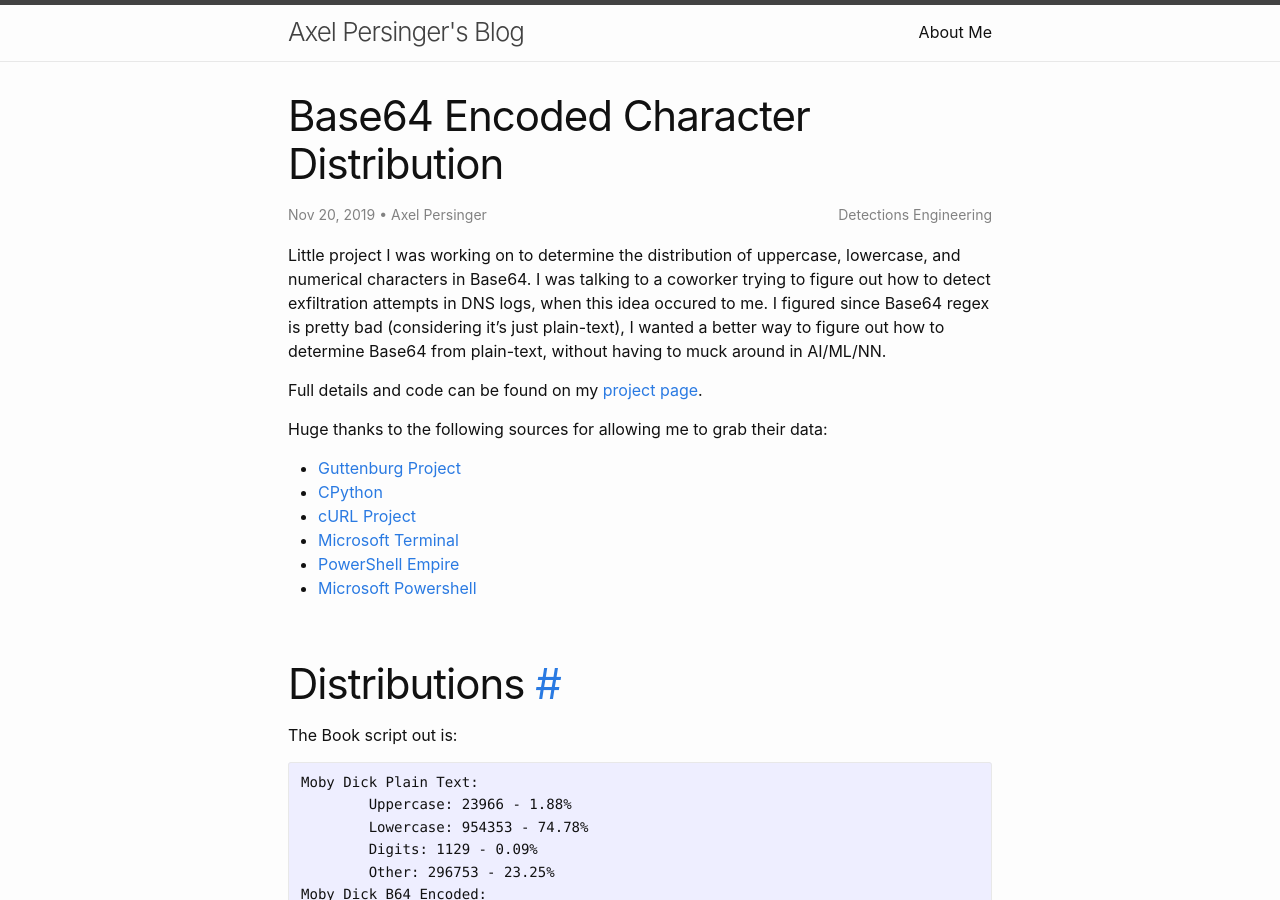
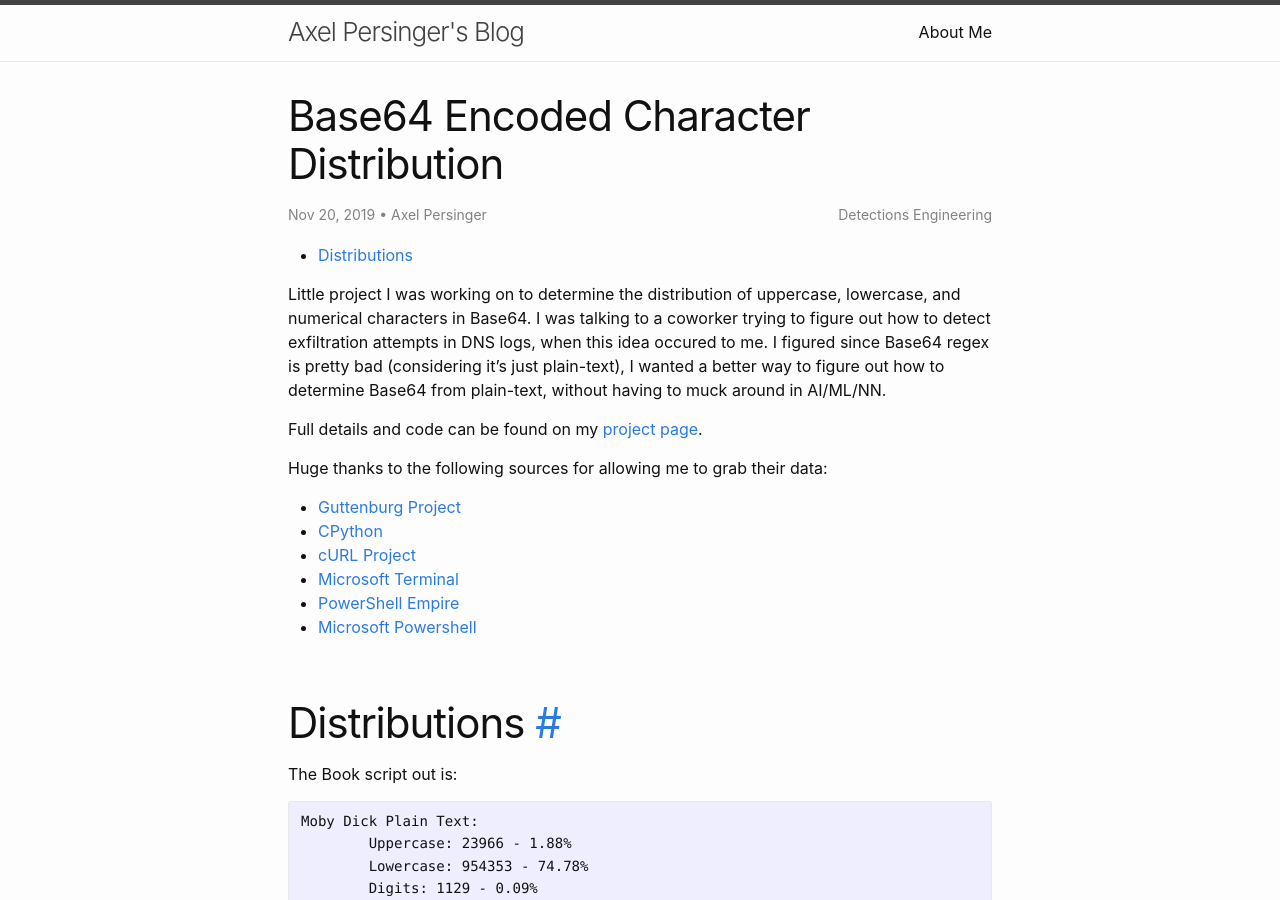
Before and after one commit to CuckooEXE/cuckooexe.github.io, a Jekyll site: the page built from _posts/2019-11-20-Base64-Encoding.md, in a window 1280 px wide and 900 px high. Built offline with Jekyll 4.4.1, drawn with Linux system fonts in a browser that asks for light colours; comment, search, counter and statistics services are not loaded.

Commit message:
Update post.html

```diff
--- a/_layouts/post.html
+++ b/_layouts/post.html
@@ -38,6 +38,7 @@ layout: default
   <div class="post-content e-content" itemprop="articleBody">
       <br />
     {% comment %}{{ content }} {% endcomment %}
+    {% include toc.html html=content %}
     {% include anchor_headings.html html=content anchorBody="#" %}
   </div>
 
```
